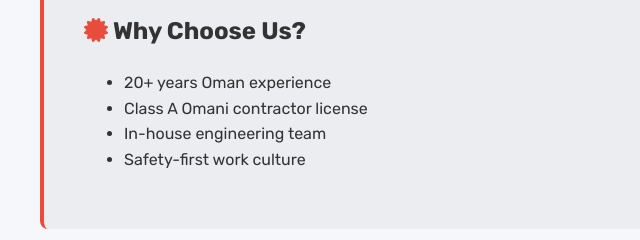
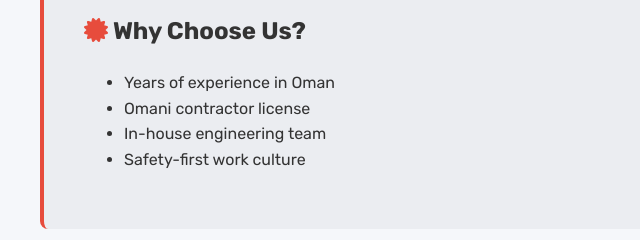
Before and after one commit to imferoz/mechanical-and-construction-oman, a plain HTML site: page index.html in a window 1280 px wide. Shown: the part 1925-2165 px from the top of the page, 0-640 px from the left. Drawn offline with Linux system fonts and the light colour scheme.

Commit message:
Update index.html

```diff
--- a/index.html
+++ b/index.html
@@ -279,8 +279,8 @@
     <section style="background: rgba(44,62,80,0.05); padding: 40px; border-radius: 8px; border-left: 4px solid var(--construction-orange);">
       <h2><i class="fas fa-certificate" style="color: var(--construction-orange);"></i> Why Choose Us?</h2>
       <ul>
-        <li>20+ years Oman experience</li>
-        <li>Class A Omani contractor license</li>
+        <li>Years of experience in Oman</li>
+        <li>Omani contractor license</li>
         <li>In-house engineering team</li>
         <li>Safety-first work culture</li>
       </ul>
```
